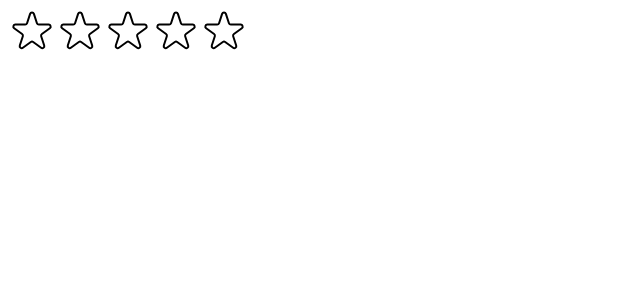
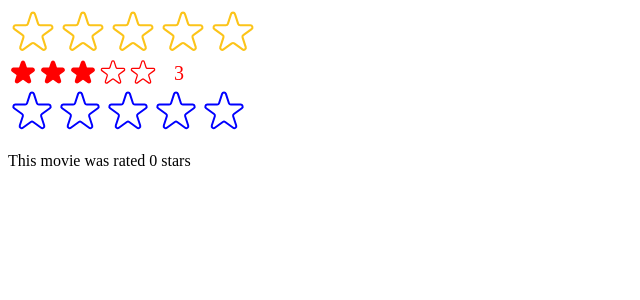
Before and after one commit to Divyanshu708/12-usepopcorn, a React (Create React App) app: page / in a window 1280 px wide. Shown: the top 300 px of the page, without its empty margins (0-640 px from the left). Built offline with nearby package versions, Linux system fonts and the light colour scheme.

Commit message:
119. Improving Reusability With Props

```diff
--- a/src/StarRating.js
+++ b/src/StarRating.js
@@ -10,21 +10,32 @@
   display: "flex",
 };
 
-const textStyle = {
-  lineHeight: "1",
-  margin: "0",
-};
-
-export default function StarRating({ maxRating = 5 }) {
-  const [rating, setRating] = useState(0);
+export default function StarRating({
+  maxRating = 5,
+  color = "#fcc419",
+  size = "48",
+  classname = "",
+  message = [],
+  defaultRating = 0,
+  onSetRating,
+}) {
+  const [rating, setRating] = useState(defaultRating);
   const [tempRating, setTempRating] = useState(0);
 
   function handleRating(rating) {
     setRating(rating);
+    onSetRating(rating);
   }
 
+  const textStyle = {
+    lineHeight: "1",
+    margin: "0",
+    color,
+    fontSize: `${size / 1.5}px`,
+  };
+
   return (
-    <div style={containerStyle}>
+    <div style={containerStyle} className={classname}>
       <div style={starContainerStyle}>
         {Array.from({ length: maxRating }, (_, i) => (
           <Star
@@ -33,22 +44,27 @@
             full={tempRating ? tempRating >= i + 1 : rating >= i + 1}
             onHoverIn={() => setTempRating(i + 1)}
             onHoverOut={() => setTempRating(0)}
+            color={color}
+            size={size}
           />
         ))}
       </div>
-      <p style={textStyle}>{tempRating || rating || ""}</p>
+      <p style={textStyle}>
+        {message.length === maxRating
+          ? message[tempRating ? tempRating - 1 : rating - 1]
+          : rating || ""}
+      </p>
     </div>
   );
 }
 
-const starStyle = {
-  width: "48px",
-  height: "48px",
-  display: "block",
-  curosr: "pointer",
-};
-
-function Star({ onRate, full, onHoverIn, onHoverOut }) {
+function Star({ onRate, full, onHoverIn, onHoverOut, color, size }) {
+  const starStyle = {
+    width: `${size}px`,
+    height: `${size}px`,
+    display: "block",
+    curosr: "pointer",
+  };
   return (
     <span
       role="button"
@@ -61,8 +77,8 @@
         <svg
           xmlns="http://www.w3.org/2000/svg"
           viewBox="0 0 20 20"
-          fill="#000"
-          stroke="#000"
+          fill={color}
+          stroke={color}
         >
           <path d="M9.049 2.927c.3-.921 1.603-.921 1.902 0l1.07 3.292a1 1 0 00.95.69h3.462c.969 0 1.371 1.24.588 1.81l-2.8 2.034a1 1 0 00-.364 1.118l1.07 3.292c.3.921-.755 1.688-1.54 1.118l-2.8-2.034a1 1 0 00-1.175 0l-2.8 2.034c-.784.57-1.838-.197-1.539-1.118l1.07-3.292a1 1 0 00-.364-1.118L2.98 8.72c-.783-.57-.38-1.81.588-1.81h3.461a1 1 0 00.951-.69l1.07-3.292z" />
         </svg>
@@ -71,7 +87,7 @@
           xmlns="http://www.w3.org/2000/svg"
           fill="none"
           viewBox="0 0 24 24"
-          stroke="#000"
+          stroke={color}
         >
           <path
             strokeLinecap="round"
@@ -84,35 +100,3 @@
     </span>
   );
 }
-/*
-FULL STAR
-
-<svg
-  xmlns="http://www.w3.org/2000/svg"
-  viewBox="0 0 20 20"
-  fill="#000"
-  stroke="#000"
->
-  <path
-    d="M9.049 2.927c.3-.921 1.603-.921 1.902 0l1.07 3.292a1 1 0 00.95.69h3.462c.969 0 1.371 1.24.588 1.81l-2.8 2.034a1 1 0 00-.364 1.118l1.07 3.292c.3.921-.755 1.688-1.54 1.118l-2.8-2.034a1 1 0 00-1.175 0l-2.8 2.034c-.784.57-1.838-.197-1.539-1.118l1.07-3.292a1 1 0 00-.364-1.118L2.98 8.72c-.783-.57-.38-1.81.588-1.81h3.461a1 1 0 00.951-.69l1.07-3.292z"
-  />
-</svg>
-
-
-EMPTY STAR
-
-<svg
-  xmlns="http://www.w3.org/2000/svg"
-  fill="none"
-  viewBox="0 0 24 24"
-  stroke="#000"
->
-  <path
-    strokeLinecap="round"
-    strokeLinejoin="round"
-    strokeWidth="{2}"
-    d="M11.049 2.927c.3-.921 1.603-.921 1.902 0l1.519 4.674a1 1 0 00.95.69h4.915c.969 0 1.371 1.24.588 1.81l-3.976 2.888a1 1 0 00-.363 1.118l1.518 4.674c.3.922-.755 1.688-1.538 1.118l-3.976-2.888a1 1 0 00-1.176 0l-3.976 2.888c-.783.57-1.838-.197-1.538-1.118l1.518-4.674a1 1 0 00-.363-1.118l-3.976-2.888c-.784-.57-.38-1.81.588-1.81h4.914a1 1 0 00.951-.69l1.519-4.674z"
-  />
-</svg>
-
-*/
--- a/src/index.js
+++ b/src/index.js
@@ -1,13 +1,36 @@
 import React from "react";
+import { useState } from "react";
 import ReactDOM from "react-dom/client";
 // import './index.css';
 // import App from './App';
 import StarRating from "./StarRating";
 
+function Test() {
+  const [movieRating, setMovieRating] = useState(0);
+
+  return (
+    <div>
+      <StarRating color="blue" maxRating={5} onSetRating={setMovieRating} />
+      <p>This movie was rated {movieRating} stars</p>
+    </div>
+  );
+}
 const root = ReactDOM.createRoot(document.getElementById("root"));
 root.render(
   <React.StrictMode>
     {/* <App /> */}
-    <StarRating maxRating={5} />
+    <StarRating
+      maxRating={5}
+      size={50}
+      message={["bad", "poor", "okay", "good", "amazing"]}
+    />
+    <StarRating
+      maxRating={5}
+      message={["bad", "good", "nice"]}
+      color={"red"}
+      size={30}
+      defaultRating={3}
+    />
+    <Test />
   </React.StrictMode>
 );
```
